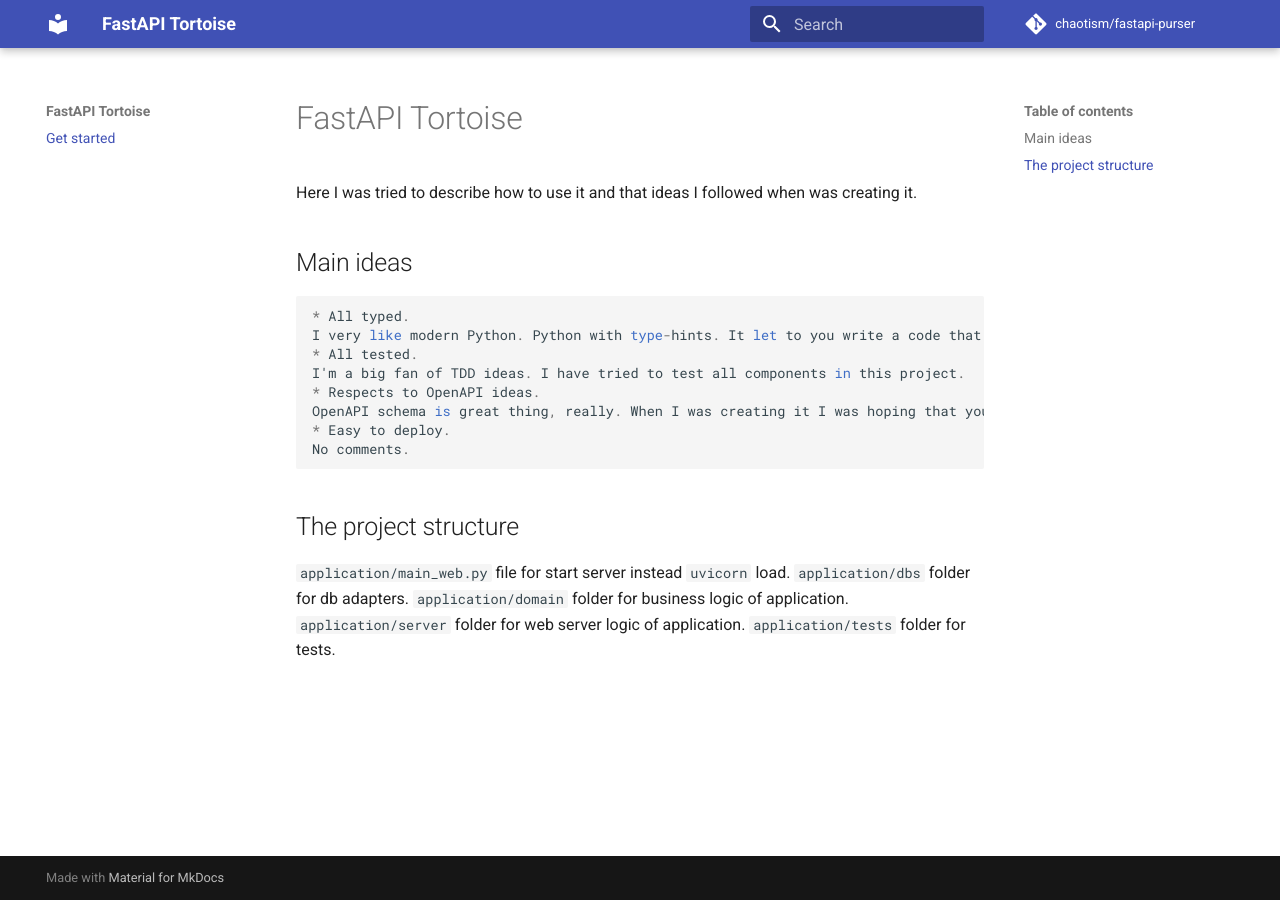
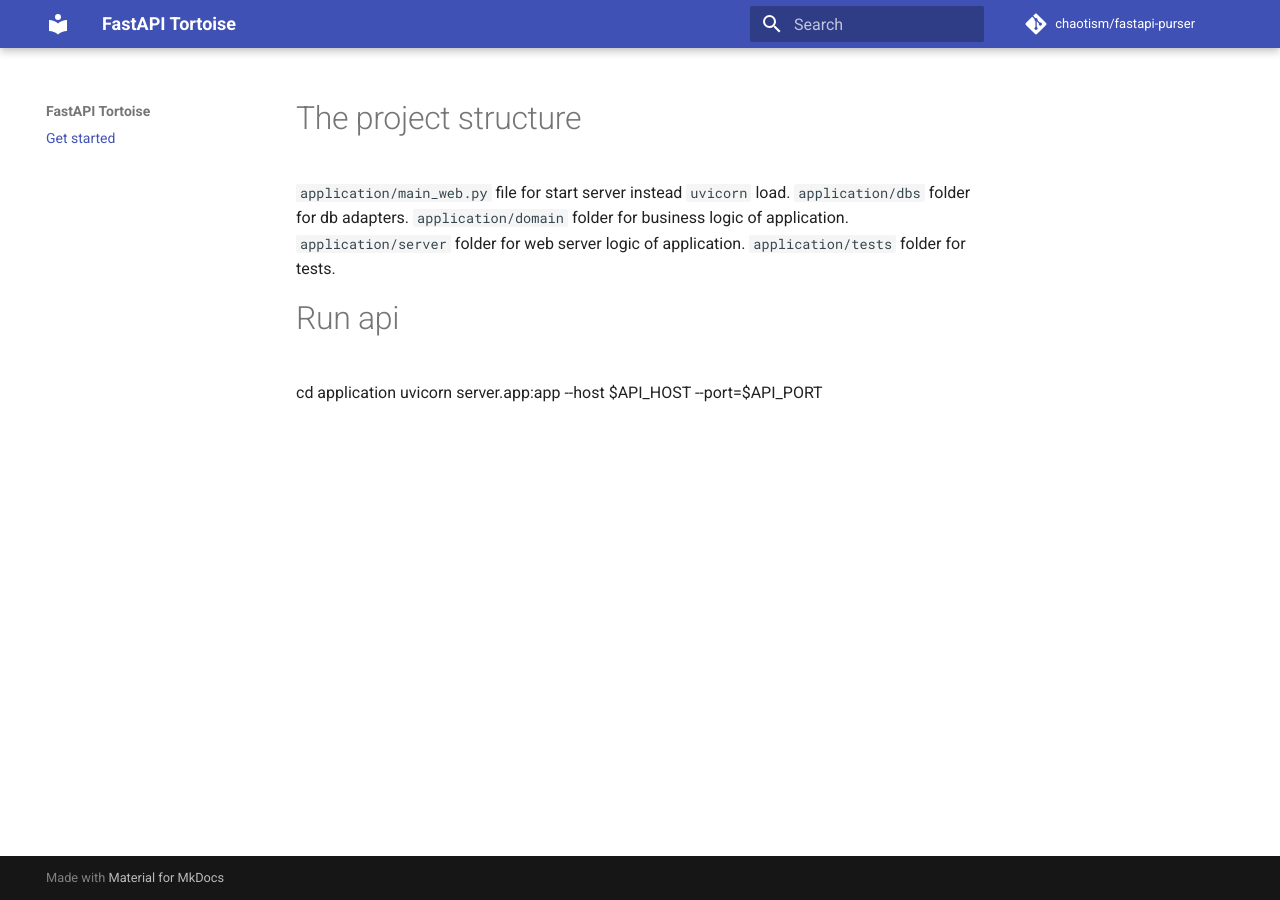
Before and after one commit to chaotism/fastapi-purser, an MkDocs documentation site: the page built from docs/index.md, in a window 1280 px wide. Built offline with MkDocs 1.6.1 and Material for MkDocs 9.7.7, drawn with Linux system fonts in a browser that asks for light colours; comment, search, counter and statistics services are not loaded.

Commit message:
update docs

```diff
--- a/docs/index.md
+++ b/docs/index.md
@@ -1,22 +1,11 @@
-# FastAPI Tortoise
-
-Here I was tried to describe how to use it and that ideas I followed when was creating it.
-
-## Main ideas
-
-    * All typed.
-    I very like modern Python. Python with type-hints. It let to you write a code that will be understood by everybody.
-    * All tested.
-    I'm a big fan of TDD ideas. I have tried to test all components in this project.
-    * Respects to OpenAPI ideas.
-    OpenAPI schema is great thing, really. When I was creating it I was hoping that you will use the OpenAPI capatibilites which FastAPI provides to you fully.
-    * Easy to deploy.
-    No comments.
-
-## The project structure
+# The project structure
 
 `application/main_web.py` file for start server instead `uvicorn` load.
 `application/dbs` folder for db adapters.
 `application/domain` folder for business logic of application.
 `application/server` folder for web server logic of application.
 `application/tests` folder for tests.
+
+# Run api
+cd application
+uvicorn server.app:app --host $API_HOST --port=$API_PORT
```
